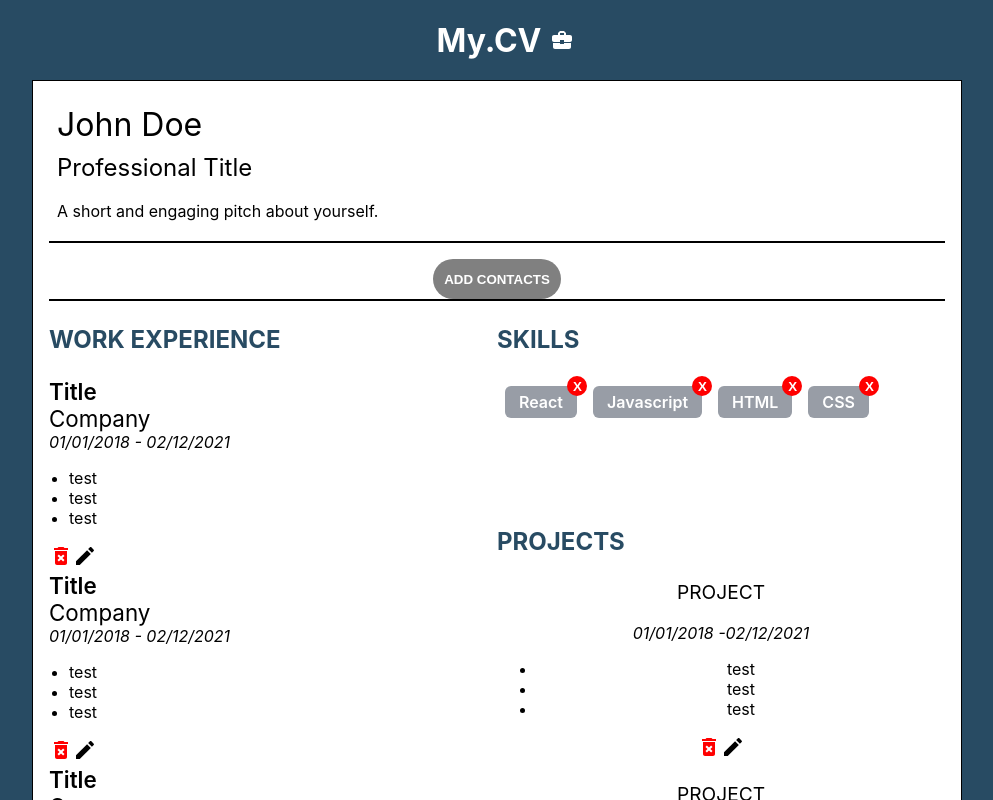
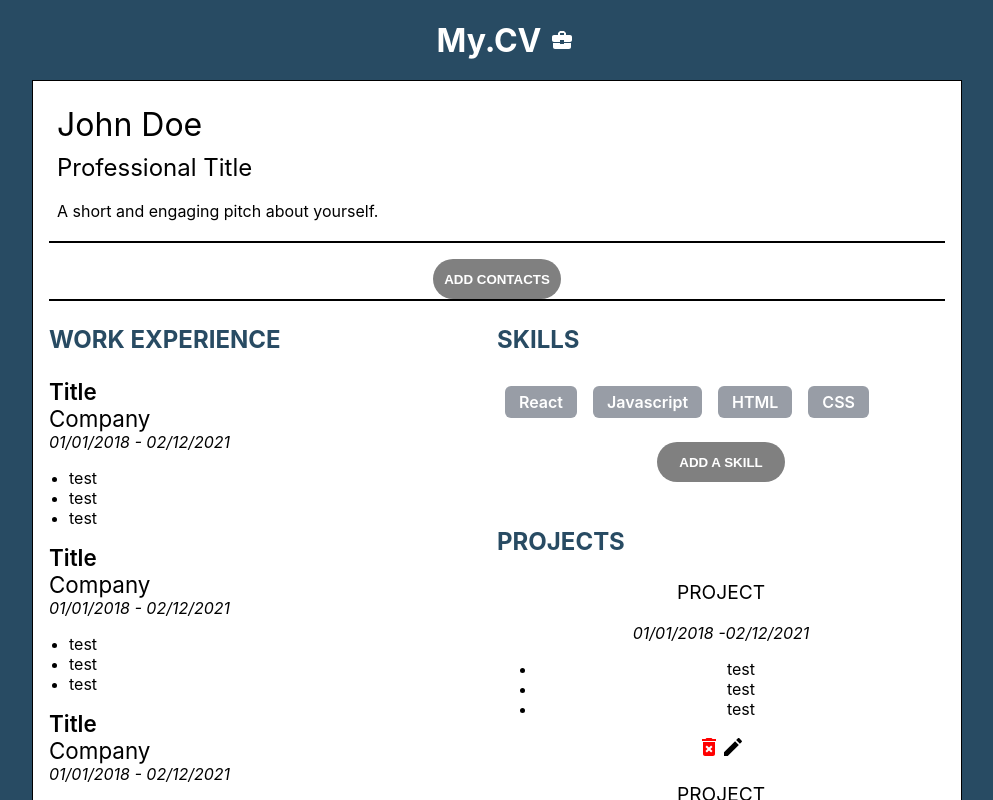
Before and after one commit to twalton83/TOP-CV, a React (Create React App) app: page / in a window 1280 px wide. Shown: the top 800 px of the page, without its empty margins (143-1136 px from the left). Built offline with nearby package versions, Linux system fonts and the light colour scheme.

Commit message:
break work experience items out into own component for increased readability and refactor display of action itmes

```diff
--- a/src/components/SkillBlock.js
+++ b/src/components/SkillBlock.js
@@ -1,4 +1,4 @@
-import React from "react"
+import React, { useState } from "react"
 import styled from "styled-components"
 
 const Block = styled.div`
@@ -32,8 +32,15 @@ const Block = styled.div`
 `
 
 export default function SkillBlock({ handleDelete, skill, bgcolor, color }) {
+  const [displayBadge, setDisplayBadge] = useState(false)
   return (
-    <Block bgcolor={bgcolor} color={color}>
+    <Block
+      onMouseEnter={() => setDisplayBadge(true)}
+      onMouseLeave={() => setDisplayBadge(false)}
+      bgcolor={bgcolor}
+      color={color}
+    >
+      {displayBadge && (
         <button
           type="button"
           data-skill={skill}
@@ -42,6 +49,7 @@ export default function SkillBlock({ handleDelete, skill, bgcolor, color }) {
         >
           X
         </button>
+      )}
       <p>{skill}</p>
     </Block>
   )
--- a/src/components/Skills.js
+++ b/src/components/Skills.js
@@ -36,10 +36,6 @@ export default function Skills({ addSkill, deleteSkill, skills }) {
   const [newSkill, setnewSkill] = useState("")
 
   // on click, change from a div to an input
-
-  // state should pop up with an add skill input that gets added to the end
-
-  // when hit enter or lose focus, skill is added
 
   const handleDisplay = () => {
     setDisplayAdd(true)
@@ -94,7 +90,10 @@ export default function Skills({ addSkill, deleteSkill, skills }) {
         </SkillAddContainer>
       )}
 
-      {!skills.length && <Button>ADD A SKILL</Button>}
+      {!skills.length ||
+        (!displayAdd && (
+          <Button onClick={() => setDisplayAdd(true)}>ADD A SKILL</Button>
+        ))}
     </Container>
   )
 }
--- a/src/components/WorkExperience.js
+++ b/src/components/WorkExperience.js
@@ -1,33 +1,9 @@
 import React, { useState } from "react"
 import styled from "styled-components"
-import { v4 as uuidv4 } from "uuid"
-import { format } from "date-fns"
+
 import { Button, Header, InfoContainer } from "./StyledUtils"
 import WorkExperienceModal from "./WorkExperienceModal"
-import { ReactComponent as Edit } from "../assets/edit-24px.svg"
-import { ReactComponent as Delete } from "../assets/delete_forever-24px.svg"
-
-const WorkHeader = styled.p`
-  font-size: 1.4rem;
-  margin: 0;
-`
-const WorkTitle = styled.p`
-  font-size: 1.4rem;
-  font-weight: 600;
-  margin: 0;
-`
-
-const WorkContainer = styled.div`
-  text-align: left;
-`
-const Dates = styled.em`
-  font-size: 1rem;
-`
-
-const Tasks = styled.ul`
-  font-size: 1rem;
-  padding-left: 20px;
-`
+import WorkExperienceItem from "./WorkExperienceItem"
 
 export default function WorkExperience({
   addWorkExp,
@@ -37,20 +13,9 @@ export default function WorkExperience({
   handleModal,
   deleteWork,
 }) {
-  const [displayActions, setDisplayActions] = useState(true)
   const [editMode, setEditMode] = useState(false)
 
   const [experienceToEdit, setExperienceToEdit] = useState(null)
-
-  const handleMouseOver = (e) => {
-    e.stopPropagation()
-    setDisplayActions(true)
-  }
-
-  const handleMouseLeave = (e) => {
-    e.stopPropagation()
-    setDisplayActions(false)
-  }
 
   const handleDelete = (e) => {
     deleteWork(e.currentTarget.dataset.workid)
@@ -77,39 +42,11 @@ export default function WorkExperience({
     <div>
       <Header color="#284B63">WORK EXPERIENCE</Header>
       {workExperience.map((exp) => (
-        <WorkContainer
-          key={exp.id}
-          onMouseOver={handleMouseOver}
-          onFocus={handleMouseOver}
-          onMouseLeave={handleMouseLeave}
-          onBlur={handleMouseLeave}
-        >
-          <WorkTitle>{exp.title}</WorkTitle>
-          <WorkHeader>{exp.company}</WorkHeader>
-          <Dates>
-            {format(exp.startDate, "P")} -{" "}
-            {format(exp.endDate, "P") || "Current"}
-          </Dates>
-          <Tasks>
-            {exp.tasks.map((t) => (
-              <li key={uuidv4()}>{t}</li>
-            ))}
-          </Tasks>
-          {displayActions && (
-            <div>
-              <Delete
-                data-workid={exp.id}
-                style={{ fill: "red" }}
-                onClick={handleDelete}
-              />
-              <Edit
-                data-workid={exp.id}
-                data-modal="work"
-                onClick={handleEditClick}
-              />
-            </div>
-          )}
-        </WorkContainer>
+        <WorkExperienceItem
+          handleDelete={handleDelete}
+          handleEditClick={handleEditClick}
+          experience={exp}
+        />
       ))}
       <Button data-modal="work" onClick={handleModal}>
         ADD AN EXPERIENCE
--- /dev/null
+++ b/src/components/WorkExperienceItem.js
@@ -0,0 +1,80 @@
+import React, { useState } from "react"
+import styled from "styled-components"
+import { v4 as uuidv4 } from "uuid"
+import { format } from "date-fns"
+import { ReactComponent as Edit } from "../assets/edit-24px.svg"
+import { ReactComponent as Delete } from "../assets/delete_forever-24px.svg"
+
+const WorkHeader = styled.p`
+  font-size: 1.4rem;
+  margin: 0;
+`
+const WorkTitle = styled.p`
+  font-size: 1.4rem;
+  font-weight: 600;
+  margin: 0;
+`
+
+const WorkContainer = styled.div`
+  text-align: left;
+`
+const Dates = styled.em`
+  font-size: 1rem;
+`
+
+const Tasks = styled.ul`
+  font-size: 1rem;
+  padding-left: 20px;
+`
+export default function WorkExperienceItem({
+  experience,
+  handleDelete,
+  handleEditClick,
+}) {
+  const [displayActions, setDisplayActions] = useState(false)
+
+  const handleMouseOver = (e) => {
+    e.stopPropagation()
+    setDisplayActions(true)
+  }
+
+  const handleMouseLeave = (e) => {
+    e.stopPropagation()
+    setDisplayActions(false)
+  }
+  return (
+    <WorkContainer
+      key={experience.id}
+      onMouseOver={handleMouseOver}
+      onFocus={handleMouseOver}
+      onMouseLeave={handleMouseLeave}
+      onBlur={handleMouseLeave}
+    >
+      <WorkTitle>{experience.title}</WorkTitle>
+      <WorkHeader>{experience.company}</WorkHeader>
+      <Dates>
+        {format(experience.startDate, "P")} -{" "}
+        {format(experience.endDate, "P") || "Current"}
+      </Dates>
+      <Tasks>
+        {experience.tasks.map((t) => (
+          <li key={uuidv4()}>{t}</li>
+        ))}
+      </Tasks>
+      {displayActions && (
+        <div>
+          <Delete
+            data-workid={experience.id}
+            style={{ fill: "red" }}
+            onClick={handleDelete}
+          />
+          <Edit
+            data-workid={experience.id}
+            data-modal="work"
+            onClick={handleEditClick}
+          />
+        </div>
+      )}
+    </WorkContainer>
+  )
+}
```
Also changed, not shown: src/modules/hooks.js (added). Lines whose indentation alone changed are shown as unchanged.
